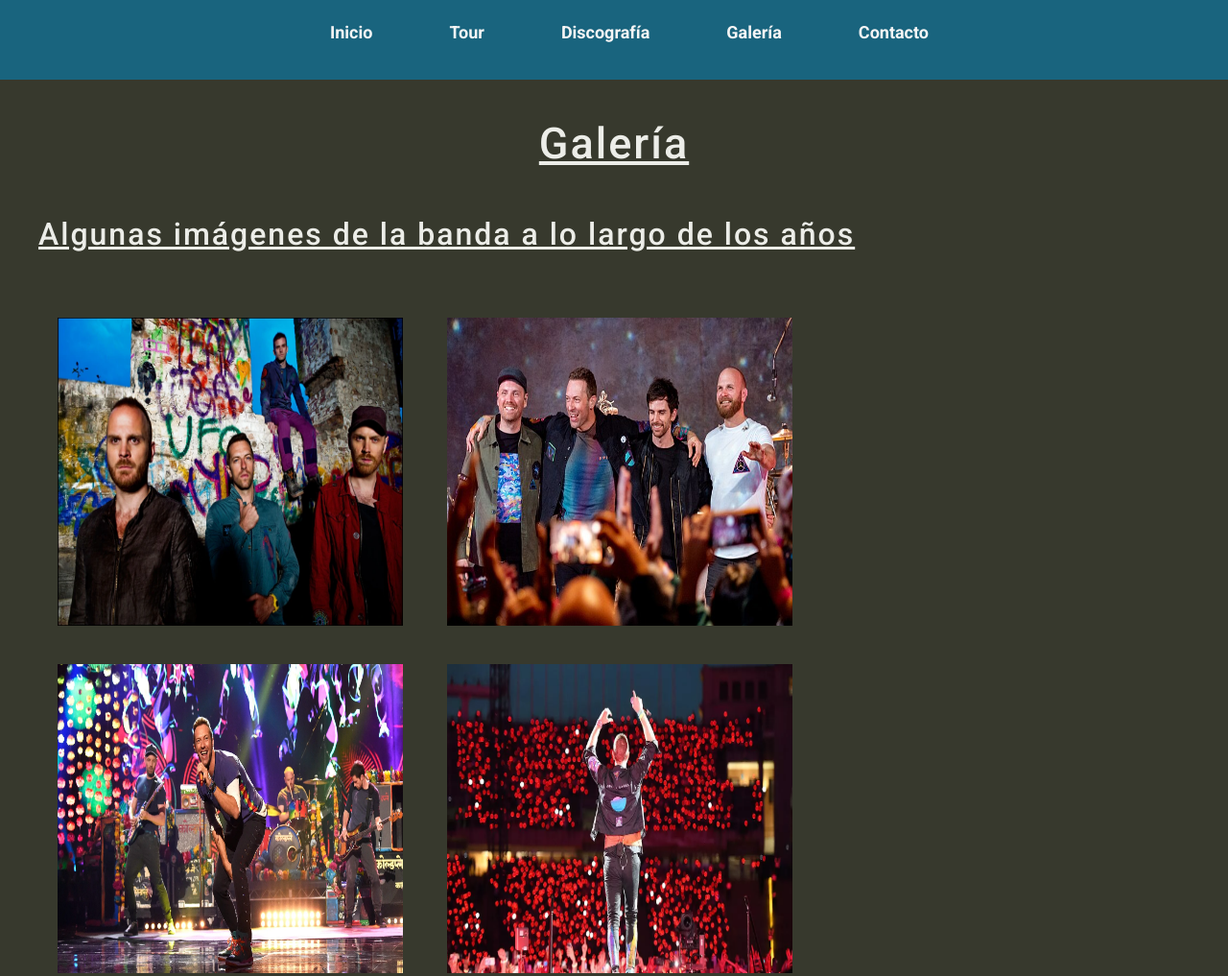
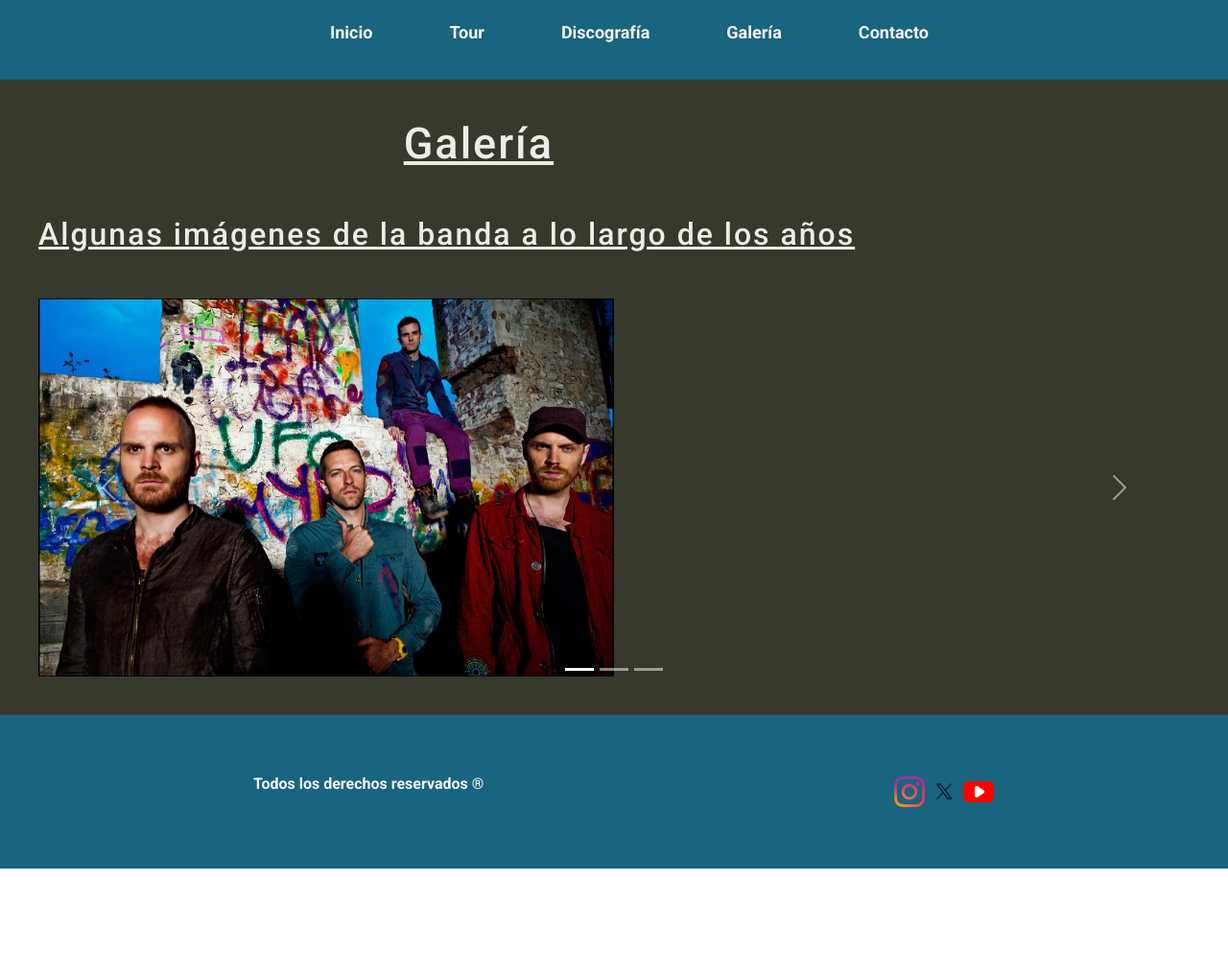
Before and after one commit to nahueldesoza/proyecto-coldplay, a plain HTML site: page pages/galeria.html in a window 1280 px wide. Shown: the top 1017 px of the page at 96% size. After the commit the page ends 905 px from the top, so only its background shows below. Drawn offline with nearby package versions, Linux system fonts and the light colour scheme.

Commit message:
inicio de insercion de bt, galeria interactiva, slider img

```diff
--- a/css/style.css
+++ b/css/style.css
@@ -123,10 +123,10 @@ h2{
     "galeria galeria galeria"
     "galeria galeria galeria";
 }
-#galeria div{
+#galeria .titulo{
     grid-area: titulo;
 }
-#galeria article{
+#galeria #carouselExampleIndicators{
     grid-area: galeria;
     padding: 20px;
 }
--- a/pages/galeria.html
+++ b/pages/galeria.html
@@ -32,14 +32,35 @@
             <h1 class="titulo">Galería</h1>
             <h2>Algunas imágenes de la banda a lo largo de los años</h2>
         </div>
-        <article>
-            <img src="../assets/coldplay4.webp" alt="Imagen de la banda 1">
-            <img src="../assets/coldplaytour(2).jpg" alt="Imagen de la banda 2">
-            <img src="../assets/coldplay.webp" alt="Imagen de la banda 3">
-            <img src="../assets/coldplay3.webp" alt="Imagen de la banda 4">
-            <img src="../assets/coldplaytour2.jpg" alt="Imagen de la banda 5">
-            <img src="../assets/cdplay6.jpeg" alt="Imagen de la banda 6">
-        </article>
+        <div id="carouselExampleIndicators" class="carousel slide">
+            <div class="carousel-indicators">
+              <button type="button" data-bs-target="#carouselExampleIndicators" data-bs-slide-to="0" class="active" aria-current="true" aria-label="Slide 1">
+              </button>
+              <button type="button" data-bs-target="#carouselExampleIndicators" data-bs-slide-to="1" aria-label="Slide 2">
+              </button>
+              <button type="button" data-bs-target="#carouselExampleIndicators" data-bs-slide-to="2" aria-label="Slide 3">
+              </button>
+            </div>
+            <div class="carousel-inner">
+              <div class="carousel-item active">
+                <img src="../assets/coldplay4.webp" class="d-block w-50" alt="Imagen de la banda 1">
+              </div>
+              <div class="carousel-item">
+                <img src="../assets/coldplaytour(2).jpg" class="d-block w-50" alt="Imagen de la banda 2">
+              </div>
+              <div class="carousel-item">
+                <img src="../assets/coldplay.webp" class="d-block w-50" alt="Imagen de la banda 3">
+              </div>
+            </div>
+            <button class="carousel-control-prev" type="button" data-bs-target="#carouselExampleIndicators" data-bs-slide="prev">
+              <span class="carousel-control-prev-icon" aria-hidden="true"></span>
+              <span class="visually-hidden">Previous</span>
+            </button>
+            <button class="carousel-control-next" type="button" data-bs-target="#carouselExampleIndicators" data-bs-slide="next">
+              <span class="carousel-control-next-icon" aria-hidden="true"></span>
+              <span class="visually-hidden">Next</span>
+            </button>
+          </div>
     </main>
 
     <footer class="pie">
@@ -52,6 +73,7 @@
             <a href="https://www.youtube.com/user/ColdplayVEVO" target="_blank"><img src="../assets/youtube.png" alt="Ícono de Youtube"></a>
         </div>
     </footer>
-    <script src="https://cdn.jsdelivr.net/npm/bootstrap@5.3.3/dist/js/bootstrap.bundle.min.js" integrity="sha384-YvpcrYf0tY3lHB60NNkmXc5s9fDVZLESaAA55NDzOxhy9GkcIdslK1eN7N6jIeHz" crossorigin="anonymous"></script>
+    <script src="https://cdn.jsdelivr.net/npm/bootstrap@5.3.3/dist/js/bootstrap.bundle.min.js" integrity="sha384-YvpcrYf0tY3lHB60NNkmXc5s9fDVZLESaAA55NDzOxhy9GkcIdslK1eN7N6jIeHz" crossorigin="anonymous">
+    </script>
 </body>
 </html>
```
